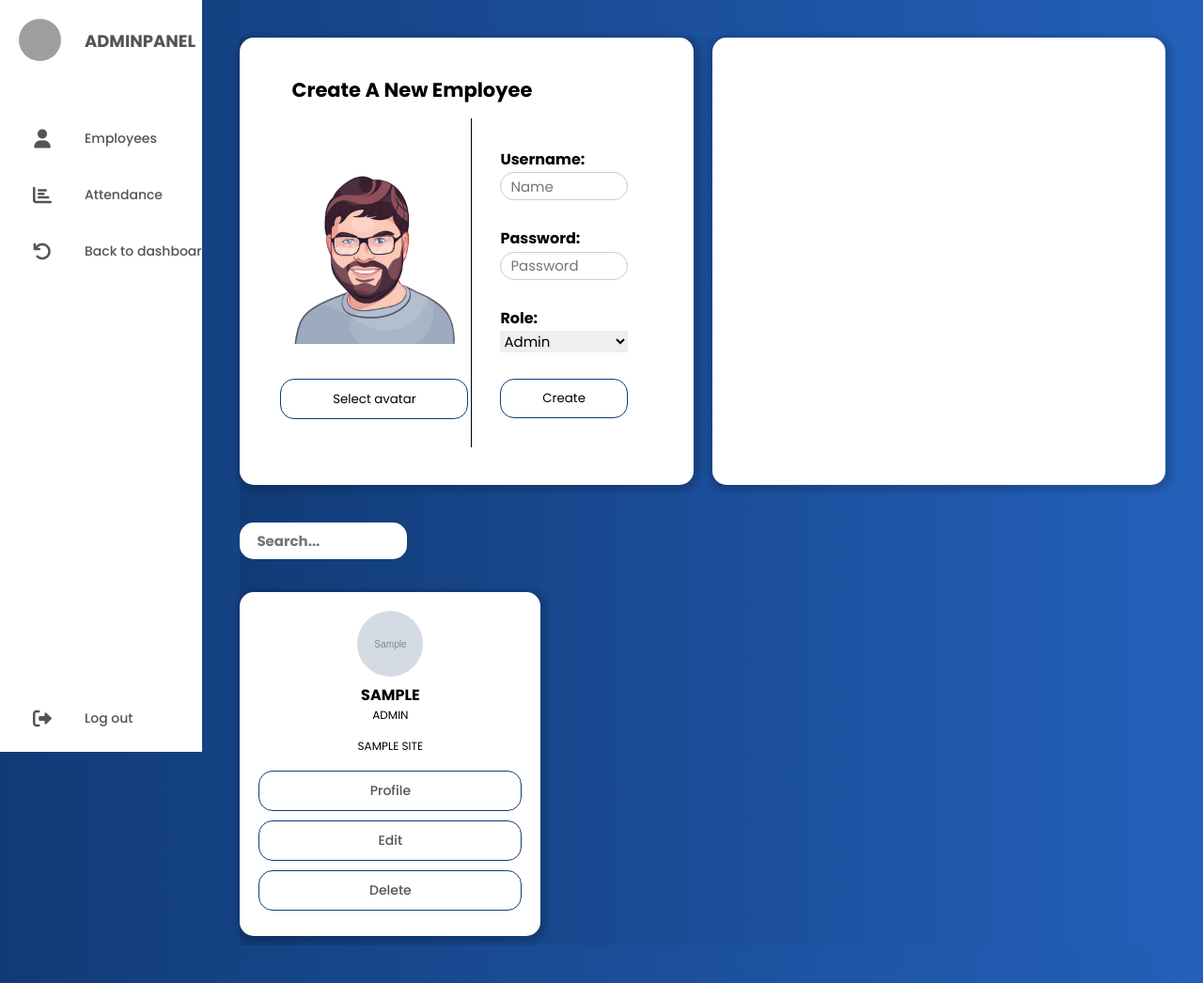
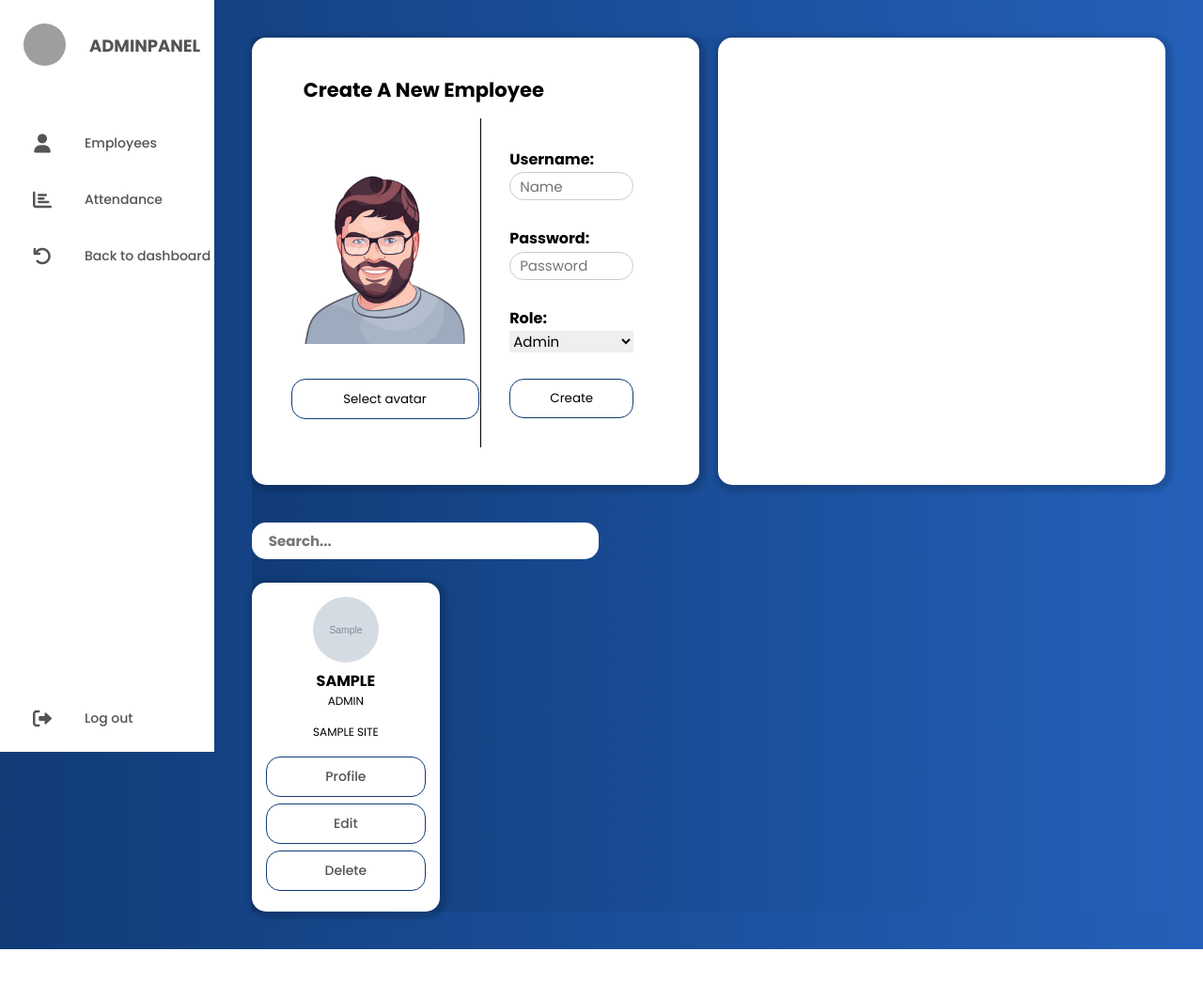
Before and after one commit to kogik/i4, a Node project: template views/admin-panel/employees.ejs in a window 1280 px wide. Shown: the whole page at 94% size. After the commit the page ends 1010 px from the top, so only its background shows below. Run offline with Node 20 templates, Linux system fonts and the light colour scheme; the template is opened without the code that fills it: most values are stand-ins (such as "Sample title", 1, 10 or a date in 2020); grey boxes marked "Sample" are stand-in pictures; some libraries are stand-ins or nearby versions; grey boxes are pictures that could not be loaded.

Commit message:
small changes

```diff
--- a/package.json
+++ b/package.json
@@ -17,6 +17,7 @@
     "express-ejs-extend": "0.0.1",
     "express-fileupload": "^1.4.0",
     "express-session": "^1.17.3",
+    "fs": "0.0.1-security",
     "http-errors": "~1.6.3",
     "mongoose": "^6.8.0",
     "morgan": "~1.9.1",
--- a/public/stylesheets/employees.css
+++ b/public/stylesheets/employees.css
@@ -26,13 +26,14 @@
     display: flex;
     flex-direction: row;
     flex-wrap: wrap;
-	justify-content: space-between;
+    gap: 3vw 3.75%;
 }
 
 .users .card {
+    min-width: 200px;
+    width: 17%;
     flex-basis: auto;
-	margin: 10px 0px;
-	padding: 20px;
+    padding: 15px;
     background: #fff;
     text-align: center;
     border-radius: 15px;
@@ -53,7 +54,7 @@
     margin-bottom: 15px;
     text-transform: uppercase;
 }
-.card-description{
+.card-description {
     height: 20px;
 }
 /*Create users section  */
@@ -109,7 +110,7 @@
     border-radius: 15px;
     font-weight: bold;
     margin-top: 40px;
-	width: 18%;
+    width: 38%;
 }
 
 .search-users .search input {
@@ -127,7 +128,6 @@
 }
 
 #avatar-preview {
-
     width: 200px;
     height: 200px;
     object-fit: cover;
@@ -175,7 +175,7 @@
     position: absolute;
     bottom: 30px;
     left: 50%;
-	transform: translate(-50%,0);
+    transform: translate(-50%, 0);
     border: 1.5px solid #113b77;
     border-radius: 15px;
     background: transparent;
@@ -245,15 +245,23 @@
 /* USERS CARD a */
 
 .users .card a {
-	border-radius: 15px;
+    width: 100%;
+    position: relative;
+    display: table;
     cursor: pointer;
-	margin: 10px 0px 7px 0px;
     background: transparent;
     border: 1.5px solid #113b77;
+    border-radius: 15px;
+    transition: 0.5s;
+    padding: 10px;
+    margin: 7px 0px;
+    color: rgb(85, 83, 83);
+    font-size: 14px;
+    font-weight: 500;
 }
 
-.users .card a {
-	transition: 0.5s;
+.users .card a:hover {
+    color: white;
 }
 
 .users .card a[class="profile"]:hover {
@@ -275,21 +283,20 @@
     width: 100%;
 }
 
-.center{
+.center {
     position: absolute;
     left: 50%;
     top: 50%;
     transform: translate(-50%, -50%);
 }
 
-.centerLabel
-{
+.centerLabel {
     margin-top: 10px;
     position: absolute;
     text-align: center;
 }
 
-.centerLabel h1{
+.centerLabel h1 {
     text-transform: uppercase;
     color: #113b77;
     padding: 0;
--- a/public/stylesheets/navbar.css
+++ b/public/stylesheets/navbar.css
@@ -1,16 +1,26 @@
 @import url("https://fonts.googleapis.com/css2?family=Poppins:wght@400;500;600&display=swap");
+
+@keyframes intro {
+    0% {
+        width: 300px;
+    }
+    100% {
+        width: 100px;
+    }
+}
 
 body {
     background: linear-gradient(to right, #113b77, #2460b9);
 }
 
 nav {
+    animation: 1s intro;
     position: sticky;
     top: 0;
     bottom: 0;
     height: 100vh;
     left: 0;
-		width: 90px;
+    width: 100px;
     /* width: 280px; */
     background: white;
     overflow: hidden;
@@ -18,17 +28,17 @@
 }
 
 nav:hover {
-		width: 280px;
+    width: 300px;
     transition: 1s;
 }
 
 .logo {
     text-align: center;
     display: flex;
-		padding: 20px;
+    padding: 25px;
     padding-bottom: 3rem;
 }
-	.logo:hover{
+.logo:hover {
     cursor: default;
     background-color: white;
 }
@@ -48,9 +58,9 @@
     top: 0px;
 }
 
-	a {
+nav a {
     position: relative;
-		width: 280px;
+    width: 300px;
     font-size: 14px;
     color: rgb(85, 83, 83);
     display: table;
```
Also changed, not shown: routes/admin-panel.js (+7 -3 lines), public/images/avatars/639beeded38437383c597771.png (deleted), public/images/avatars/undefined.png (deleted), 1 other file. Lines whose indentation alone changed are shown as unchanged.
